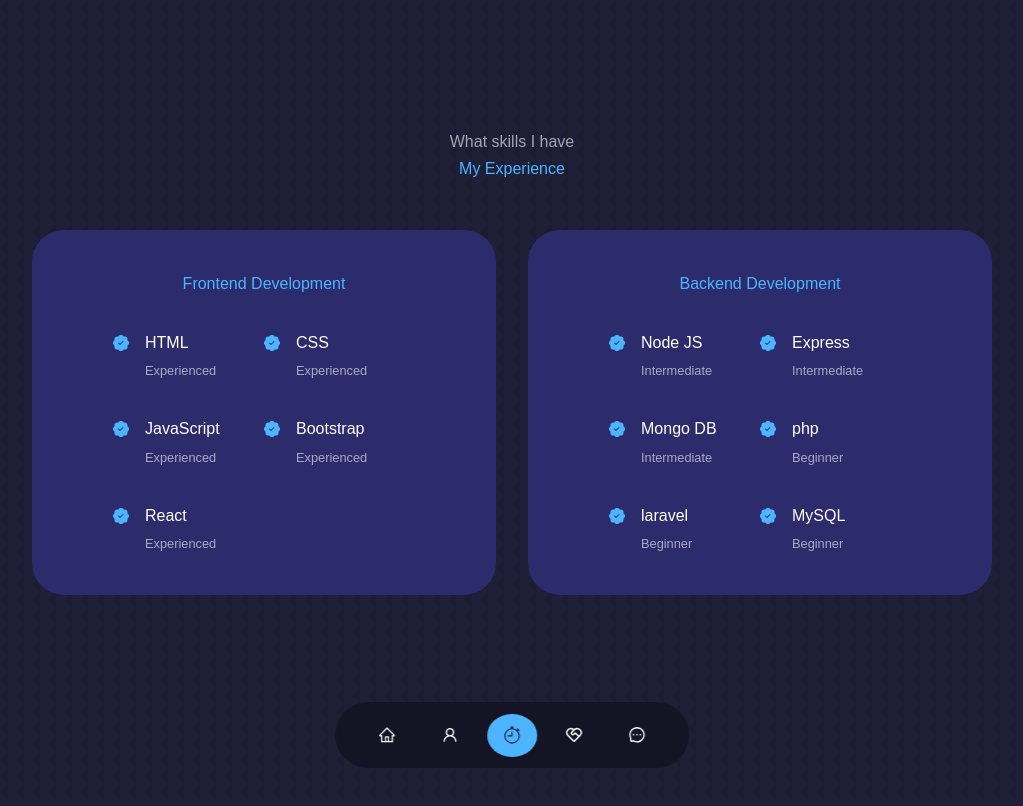
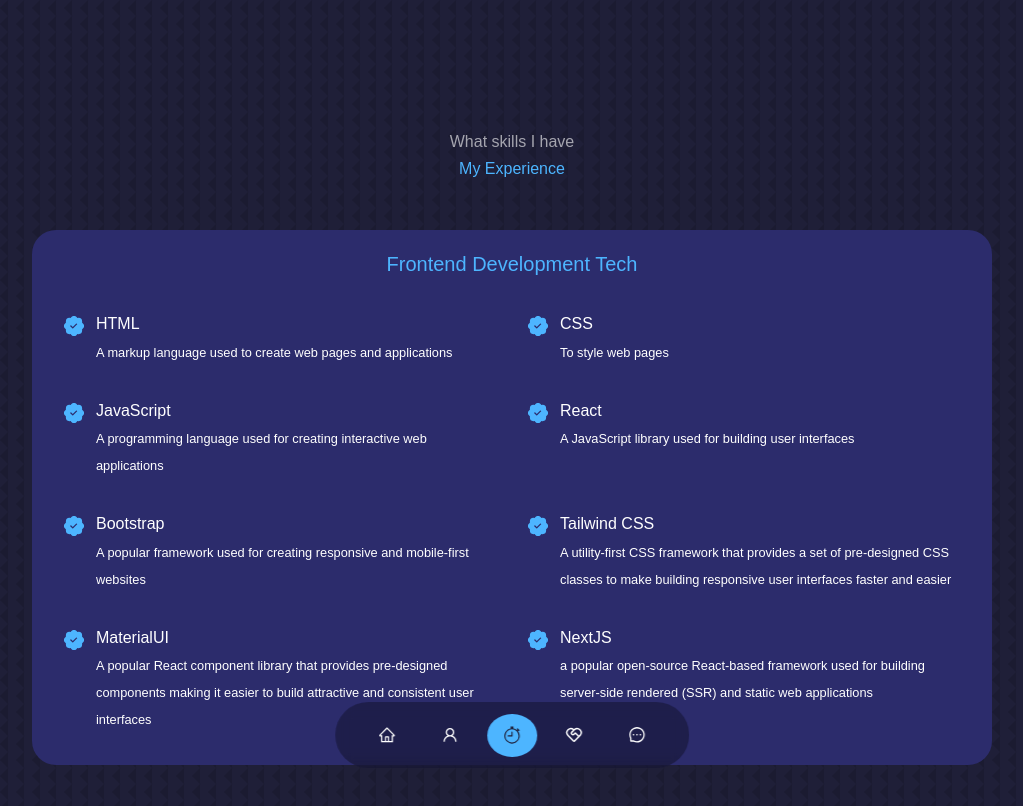
Before and after one commit to ShineEnoki/shine-dev-portfo, a Next.js app: page /experience in a window 1280 px wide. Shown: the top 806 px of the page, without its empty margins (128-1151 px from the left). Built offline with nearby package versions, Linux system fonts and the light colour scheme.

Commit message:
changing techs i use

```diff
--- a/pages/experience.jsx
+++ b/pages/experience.jsx
@@ -2,6 +2,56 @@
 import React from 'react';
 
 import { BsPatchCheckFill } from 'react-icons/bs';
+
+const frontendTechs = [
+    {
+        name: "HTML",
+        description: 'A markup language used to create web pages and applications'
+    },
+    {
+        name: "CSS",
+        description: 'To style web pages'
+    },
+    {
+        name: "JavaScript",
+        description: 'A programming language used for creating interactive web applications'
+    },
+    {
+        name: "React",
+        description: 'A JavaScript library used for building user interfaces'
+    },
+    {
+        name: "Bootstrap",
+        description: 'A popular framework used for creating responsive and mobile-first websites'
+    },
+    {
+        name: "Tailwind CSS",
+        description: 'A utility-first CSS framework that provides a set of pre-designed CSS classes to make building responsive user interfaces faster and easier'
+    },
+    {
+        name: "MaterialUI",
+        description: 'A popular React component library that provides pre-designed components making it easier to build attractive and consistent user interfaces'
+    },
+    {
+        name: "NextJS",
+        description: 'a popular open-source React-based framework used for building server-side rendered (SSR) and static web applications'
+    },
+
+]
+
+const TechArticle = ({tech}) => {
+    return (
+        <article className='rounded-lg flex gap-3 p-3'>
+            <div>
+                <BsPatchCheckFill className='color-primary mt-[6px] w-5 h-5' />
+            </div>
+            <div>
+                <h4> {tech.name} </h4>
+                <small> {tech.description} </small>
+            </div>
+        </article>
+    )
+}
 
 const Experience = () => {
     return (
@@ -10,97 +60,21 @@
             <h5>What skills I have</h5>
             <h2>My Experience</h2>
 
-            <div className="container experience__container">
-                <div className="experience__frontend">
-                    <h3>Frontend Development</h3>
-                    <div className="experience__content">
-                        <article className='experience__details'>
-                            <BsPatchCheckFill className='experience__details-icon'/>
-                            <div>
-                                <h4>HTML</h4>
-                                <small className='text-light'>Experienced</small>
-                            </div>
-                        </article>
-                        <article className='experience__details'>
-                            <BsPatchCheckFill className='experience__details-icon'/>
-                            <div>
-                                <h4>CSS</h4>
-                                <small className='text-light'>Experienced</small>
-                            </div>
-                        </article>
-                        <article className='experience__details'>
-                            <BsPatchCheckFill className='experience__details-icon'/>
-                            <div>
-                                <h4>JavaScript</h4>
-                                <small className='text-light'>Experienced</small>
-                            </div>
-                        </article>
-                        <article className='experience__details'>
-                            <BsPatchCheckFill className='experience__details-icon'/>
-                            <div>
-                                <h4>Bootstrap</h4>
-                                <small className='text-light'>Experienced</small>
-                            </div>
-                        </article>
-                        <article className='experience__details'>
-                            <BsPatchCheckFill className='experience__details-icon'/>
-                            <div>
-                                <h4>React</h4>
-                                <small className='text-light'>Experienced</small>
-                            </div>
-                        </article>
+            <div className="container ">
+                <div className="bg-variant p-5 rounded-3xl transition hover:bg-transparent">
+                    <h3 className='text-center color-primary text-xl mb-5'>Frontend Development Tech</h3>
+                    <div className="grid grid-cols-1 md:grid-cols-2 gap-2">
+
+                        {
+                            frontendTechs.map( tech =>
+                                <TechArticle tech={tech} key={tech.name} />
+                            )
+                        }
+
                     </div>
                 </div>
                 {/* END OF FRONT END */}
 
-
-                <div className="experience__backend">
-                    <h3>Backend Development</h3>
-                    <div className="experience__content">
-                        <article className='experience__details'>
-                            <BsPatchCheckFill className='experience__details-icon'/>
-                            <div>
-                                <h4>Node JS</h4>
-                                <small className='text-light'>Intermediate</small>
-                            </div>
-                        </article>
-                        <article className='experience__details'>
-                            <BsPatchCheckFill className='experience__details-icon'/>
-                            <div>
-                                <h4>Express</h4>
-                                <small className='text-light'>Intermediate</small>
-                            </div>
-                        </article>
-                        <article className='experience__details'>
-                            <BsPatchCheckFill className='experience__details-icon'/>
-                            <div>
-                                <h4>Mongo DB</h4>
-                                <small className='text-light'>Intermediate</small>
-                            </div>
-                        </article>
-                        <article className='experience__details'>
-                            <BsPatchCheckFill className='experience__details-icon'/>
-                            <div>
-                                <h4>php</h4>
-                                <small className='text-light'>Beginner</small>
-                            </div>
-                        </article>
-                        <article className='experience__details'>
-                            <BsPatchCheckFill className='experience__details-icon'/>
-                            <div>
-                                <h4>laravel</h4>
-                                <small className='text-light'>Beginner</small>
-                            </div>
-                        </article>
-                        <article className='experience__details'>
-                            <BsPatchCheckFill className='experience__details-icon'/>
-                            <div>
-                                <h4>MySQL</h4>
-                                <small className='text-light'>Beginner</small>
-                            </div>
-                        </article>
-                    </div>
-                </div>
             </div>
         </section>
     )
--- a/styles/experience.css
+++ b/styles/experience.css
@@ -1,48 +1,4 @@
 
-.experience__container{
-    display: grid;
-    grid-template-columns: 1fr 1fr;
-    gap: 2rem;
-}
-
-.experience__container > div {
-    background: var(--color-bg-variant);
-    padding: 2.4rem 5rem;
-    border-radius: 2rem;
-    border: 1px solid transparent;
-    transition: var(--transition);
-}
-
-.experience__container > div:hover{
-    background: transparent;
-    border-color: var(--color-primary-variant);
-    cursor: default;
-}
-
-.experience__container > div > h3{
-    text-align: center;
-    margin-bottom: 2rem;
-    color: var(--color-primary);
-}
-
-.experience__content{
-    display: grid;
-    grid-template-columns: 1fr 1fr;
-    row-gap: 2rem;
-}
-
-.experience__details{
-    display: flex;
-    gap: 1rem;
-}
-
-.experience__details-icon{
-    margin-top: 6px;
-    color: var(--color-primary);
-}
-
-
-/* ============== MEDIA QUERY ==========*/
 
 /* ====== MEDIUM DEVICES ====== */
 @media screen and (max-width: 1024px){
--- a/styles/globals.css
+++ b/styles/globals.css
@@ -29,6 +29,29 @@
 
 }
 
+.bg-primary{
+    background-color: #1f1f38;
+}
+
+.bg-variant{
+    background-color: #2c2c6c;
+}
+
+.color-primary{
+    color: #4db5ff;
+}
+
+.color-primary-variant{
+    color: rgba(77, 181, 255, 0.4);
+}
+
+.color-light{
+    color: rgba(255, 255, 255, 0.6);
+}
+
+.transition {
+    transition: all 400 ease;
+}
 html{
     scroll-behavior: smooth;
 }
```
